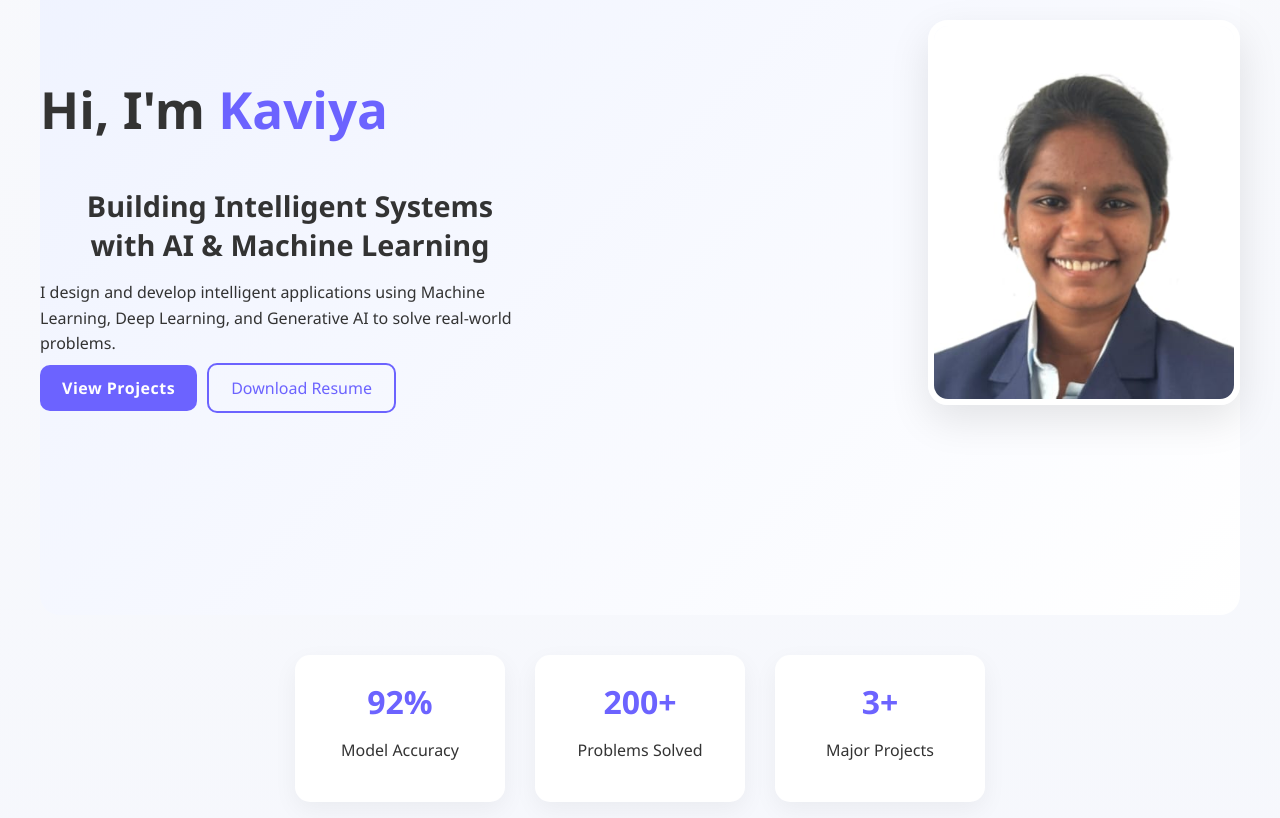
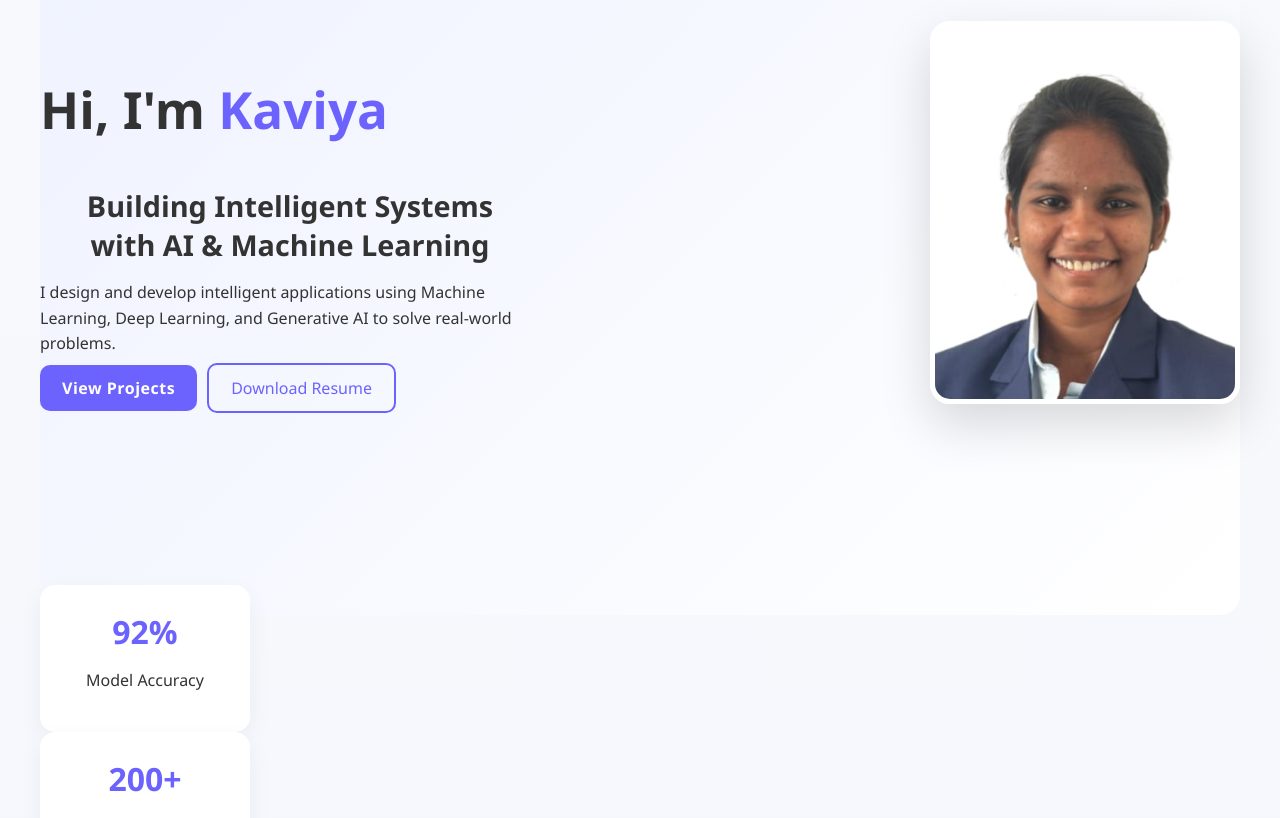
Before and after one commit to Kaviya-Balamurugan/portfolio, a React (Create React App) app: page / in a window 1280 px wide. Shown: the part 237-1055 px from the top of the page. Built offline with nearby package versions, Linux system fonts and the light colour scheme.

Commit message:
Added premium animation UI

```diff
--- a/src/App.css
+++ b/src/App.css
@@ -117,10 +117,9 @@ h2 {
   width: 300px;
   border-radius: 20px;
   object-fit: cover;
-  box-shadow: 0 15px 40px rgba(0,0,0,0.1);
-  border: 6px solid white;
+  box-shadow: 0 20px 50px rgba(0,0,0,0.15);
+  border: 5px solid white;
 }
-
 main {
   max-width: 1200px;
   margin: auto;
@@ -128,11 +127,9 @@ main {
 
 /* ===== STATS ===== */
 .stats {
-  display: flex;
-  justify-content: center;
-  gap: 30px;
-  margin: 40px 0;
-  flex-wrap: wrap;
+  margin-top: -30px;
+  position: relative;
+  z-index: 2;
 }
 
 .stat {
```
